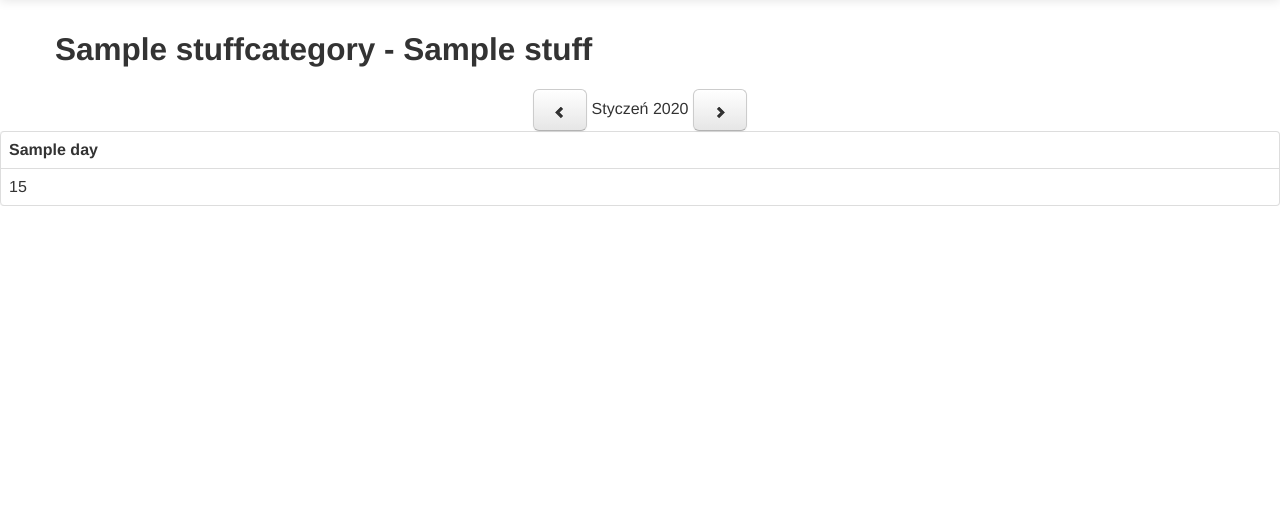
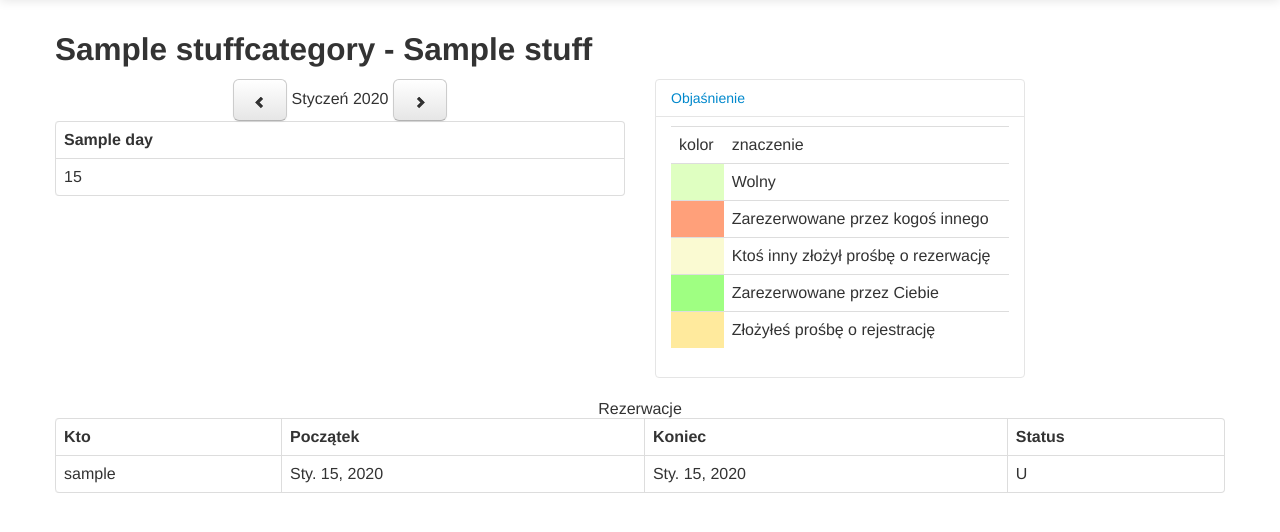
Before and after one commit to rzuk/habazie, a Django app: template templates/item.html in a window 1280 px wide. Shown: the part 41-573 px from the top of the page. Run offline with Django 3.2, Linux system fonts and the light colour scheme; tables that the repository leaves empty hold one stand-in row (values such as "Sample post"); the template is opened without the code that fills it: values that come from a table or form of the project are taken from there, most other values are stand-ins (such as "Sample title", 1, 10 or a date in 2020); some libraries are stand-ins or nearby versions.

Commit message:
reservation's statuses in calendar

```diff
--- a/media/style.css
+++ b/media/style.css
@@ -0,0 +1,19 @@
+.calendar .free {
+    background-color: #dfffc1;
+}
+
+.calendar .pending {
+    background-color: lightgoldenrodyellow;
+}
+
+.calendar .accepted {
+    background-color: lightsalmon;
+}
+
+.calendar .my_accepted {
+    background-color: #9fff82;
+}
+
+.calendar .my_pending {
+    background-color: #ffea9d;
+}
--- a/templates/base.html
+++ b/templates/base.html
@@ -1,5 +1,6 @@
 <!--suppress ALL -->
-<html lang="en"><head>
+<html lang="en">
+<head>
     <meta charset="utf-8">
     <title>{% block title %}Serwis godzinkowy Habazi{% endblock %}</title>
     <meta name="viewport" content="width=device-width, initial-scale=1.0">
@@ -8,6 +9,7 @@
 
     <!-- Le styles -->
     <link href="/static/css/bootstrap.css" rel="stylesheet">
+    <link href="/static/style.css" rel="stylesheet">
     <style>
         body {
             padding-top: 60px; /* 60px to make the container go all the way to the bottom of the topbar */
@@ -26,7 +28,8 @@
     <link rel="apple-touch-icon-precomposed" sizes="72x72" href="/static/ico/apple-touch-icon-72-precomposed.png">
     <link rel="apple-touch-icon-precomposed" href="/static/ico/apple-touch-icon-57-precomposed.png">
     <link rel="shortcut icon" href="/static/ico/favicon.png">
-    <style type="text/css"></style></head>
+    <style type="text/css"></style>
+</head>
 
 <body>
 
@@ -34,21 +37,23 @@
     <div class="navbar-inner">
         <div class="container">
             <a class="brand" href="#">Godzinki</a>
+
             <div class="nav-collapse collapse">
                 <ul class="nav">
                     {% for page in pages %}
                         <li {% if page.url == current %}class="active"{% endif %}>
                             <a href="{% url page.url %}">{{ page.display }}</a>
                         </li>
-    {#                    <li class=""><a href="#">Rezerwacje</a></li>#}
-    {#                    <li class=""><a href="#">Godzinki</a></li>#}
+                        {#                    <li class=""><a href="#">Rezerwacje</a></li>#}
+                        {#                    <li class=""><a href="#">Godzinki</a></li>#}
                     {% endfor %}
-{#                    {% if user.is_authenticated  %}#}
-{#                    <li class="pull-right"><a href="{% url 'logout' %}">wyloguj</a></li>#}
-{#                    {% endif %}#}
+                    {#                    {% if user.is_authenticated  %}#}
+                    {#                    <li class="pull-right"><a href="{% url 'logout' %}">wyloguj</a></li>#}
+                    {#                    {% endif %}#}
                 </ul>
-            </div><!--/.nav-collapse -->
-            {% if user.is_authenticated  %}
+            </div>
+            <!--/.nav-collapse -->
+            {% if user.is_authenticated %}
                 <div class="nav-collapse collapse pull-right">
                     <ul class="nav">
                         <li class=""><p class="navbar-text">Witaj {{ user }}!</p></li>
--- a/templates/calendar.html
+++ b/templates/calendar.html
@@ -1,15 +1,18 @@
-
-
 <h3>
 
 </h3>
-<table class="calendar table table-bordered table-hover">
+
+<div class="row">
+    <div class="span6">
+        <table class="calendar table table-bordered">
             <caption>
-        <a class="btn btn-large" href="{% url 'item' item.id %}?month={{ month.prev|date:"n" }}&year={{ month.prev|date:"o" }}">
+                <a class="btn btn-large"
+                   href="{% url 'item' item.id %}?month={{ month.prev|date:"n" }}&year={{ month.prev|date:"o" }}">
                     <i class="icon-chevron-left"></i>
                 </a>
                 {{ month.date|date:"F Y" }}
-        <a class="btn btn-large" href="{% url 'item' item.id %}?month={{ month.next|date:"n" }}&year={{ month.next|date:"o" }}">
+                <a class="btn btn-large"
+                   href="{% url 'item' item.id %}?month={{ month.next|date:"n" }}&year={{ month.next|date:"o" }}">
                     <i class="icon-chevron-right"></i>
                 </a></caption>
             <thead>
@@ -23,7 +26,7 @@
             {% for week in month.weeks %}
                 <tr>
                     {% for day in week %}
-                <td class="" id="{{ day.id }}" class="{{ day.class }}">
+                        <td id="{{ day.id }}" class=" {{ day.get_class }}">
                             {{ day.view_date|date:"d" }}
                         </td>
                     {% endfor %}
@@ -31,3 +34,48 @@
             {% endfor %}
             </tbody>
         </table>
+    </div>
+
+
+    <div class="accordion span4" id="accordion2">
+        <div class="accordion-group">
+            <div class="accordion-heading">
+                <a class="accordion-toggle collapsed" data-toggle="collapse" data-parent="#accordion2"
+                   href="#collapseOne">
+                    Objaśnienie
+                </a>
+            </div>
+            <div id="collapseOne" class="accordion-body collapse in">
+                <div class="accordion-inner">
+                    <table class="calendar table">
+                        <tr>
+                            <td>kolor</td>
+                            <td>znaczenie</td>
+                        </tr>
+                        <tr>
+                            <td class="free"></td>
+                            <td>Wolny</td>
+                        </tr>
+                        <tr>
+                            <td class="accepted"></td>
+                            <td>Zarezerwowane przez kogoś innego</td>
+                        </tr>
+                        <tr>
+                            <td class="pending"></td>
+                            <td>Ktoś inny złożył prośbę o rezerwację</td>
+                        </tr>
+                        <tr>
+                            <td class="my_accepted"></td>
+                            <td>Zarezerwowane przez Ciebie</td>
+                        </tr>
+                        <tr>
+                            <td class="my_pending"></td>
+                            <td>Złożyłeś prośbę o rejestrację</td>
+                        </tr>
+                    </table>
+                </div>
+            </div>
+        </div>
+    </div>
+
+</div>
--- a/templates/item.html
+++ b/templates/item.html
@@ -1,9 +1,37 @@
 {% extends "base.html" %}
 
 {% block content %}
-<h2> {{ item.category.name }} - {{ item.name }} </h2>
-</div>
+    <h2> {{ item.category.name }} - {{ item.name }} </h2>
 
-{% include "calendar.html" %}
+    {% include "calendar.html" %}
+
+    <table class="table table-bordered">
+        <caption>Rezerwacje</caption>
+        <thead>
+        <tr>
+            <th>Kto</th>
+            <th>Początek</th>
+            <th>Koniec</th>
+            <th>Status</th>
+        </tr>
+        </thead>
+        <tbody>
+        {% for reservation in reservations %}
+            <tr>
+                <td>
+                    {{ reservation.user }}
+                </td>
+                <td>{{ reservation.start|date }}</td>
+                <td>{{ reservation.end|date }}</td>
+                <td>{{ reservation.status }}</td>
+            </tr>
+        {% empty %}
+            <tr>
+                <td colspan="4">Brak rezerwacji</td>
+            </tr>
+        {% endfor %}
+        </tbody>
+
+    </table>
 
 {% endblock %}
```
Also changed, not shown: hours/models.py (+130 -11 lines), hours/views.py (+15 -62 lines). Lines whose indentation alone changed are shown as unchanged.
